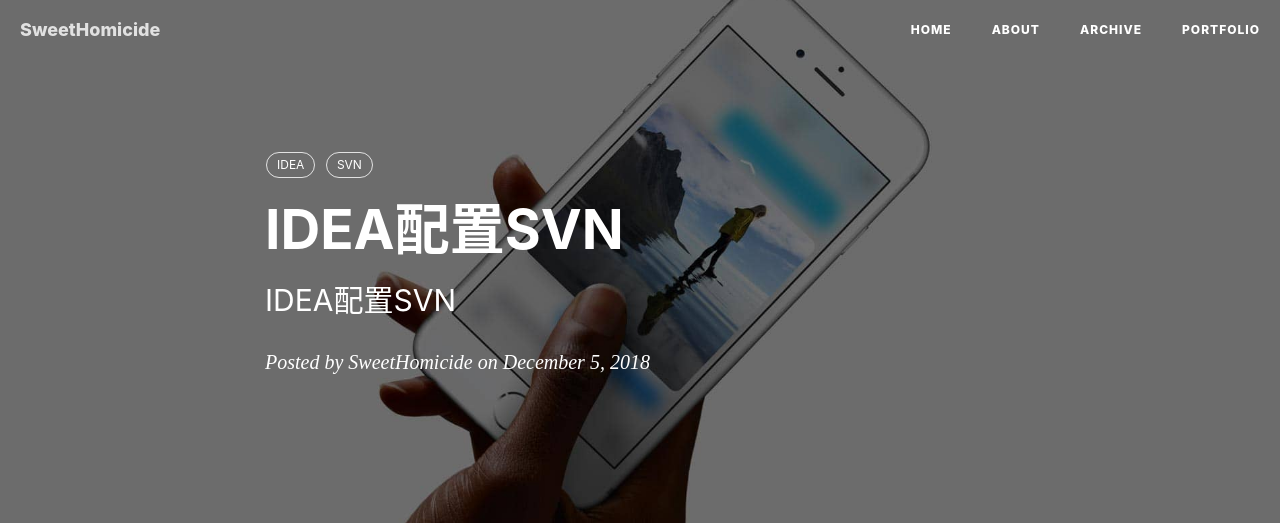
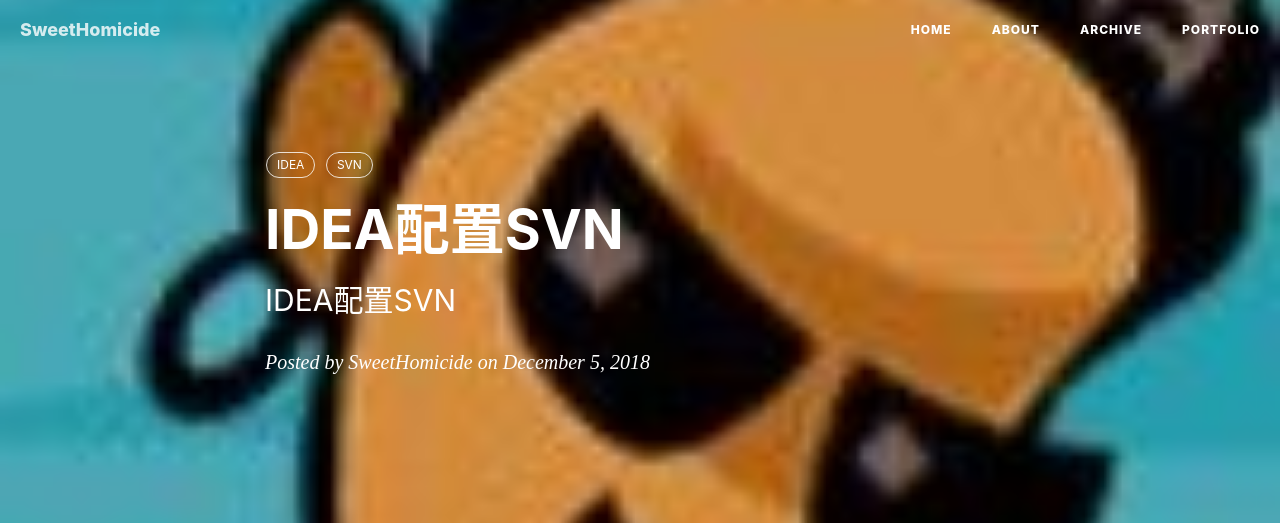
Before and after one commit to SweetHomicide/LGO, a Jekyll site: the page built from _posts/2018-12-05-Install-idea_svn.markdown, in a window 1280 px wide. Shown: the top 523 px of the page. Built offline with Jekyll 4.4.1, drawn with Linux system fonts in a browser that asks for light colours; nearby versions of some CDN libraries; comment, search, counter and statistics services are not loaded; grey boxes are pictures that could not be loaded.

Commit message:
Update 2018-12-05-Install-idea_svn.markdown

```diff
--- a/_posts/2018-12-05-Install-idea_svn.markdown
+++ b/_posts/2018-12-05-Install-idea_svn.markdown
@@ -4,7 +4,7 @@ title:      IDEA配置SVN
 subtitle:   IDEA配置SVN
 date:       2018-12-05
 author:     SweetHomicide
-header-img: img/post-bg-ios9-web.jpg
+header-img: img/homicide/avatar-sweet-homicide.jpg
 catalog: true
 tags:
     - IDEA
```
